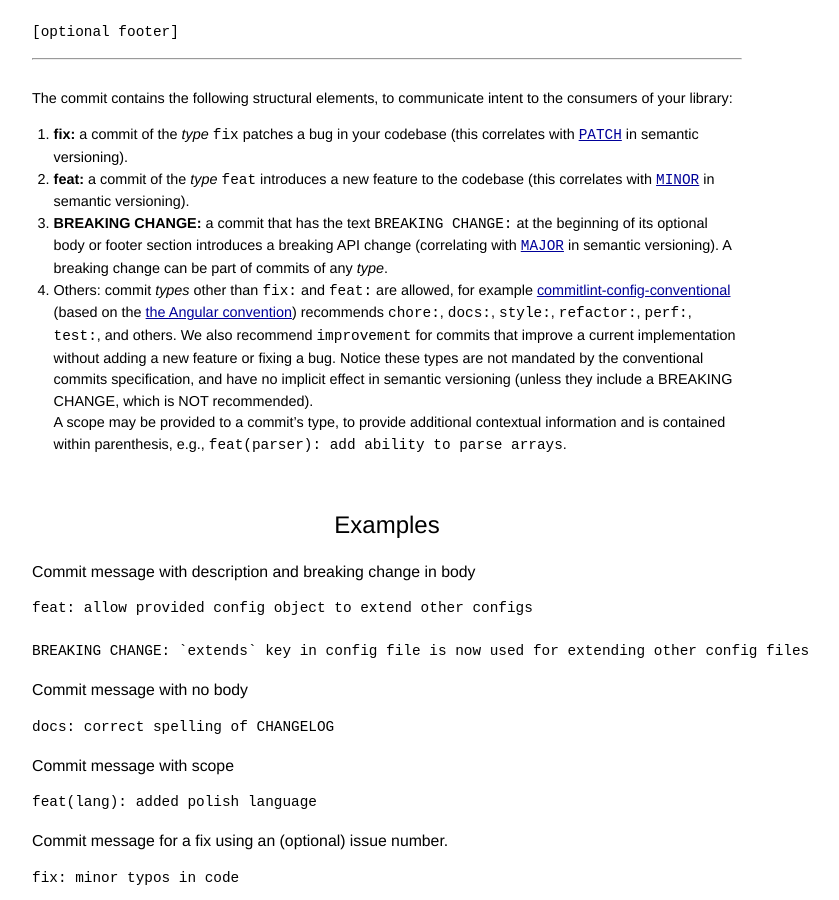
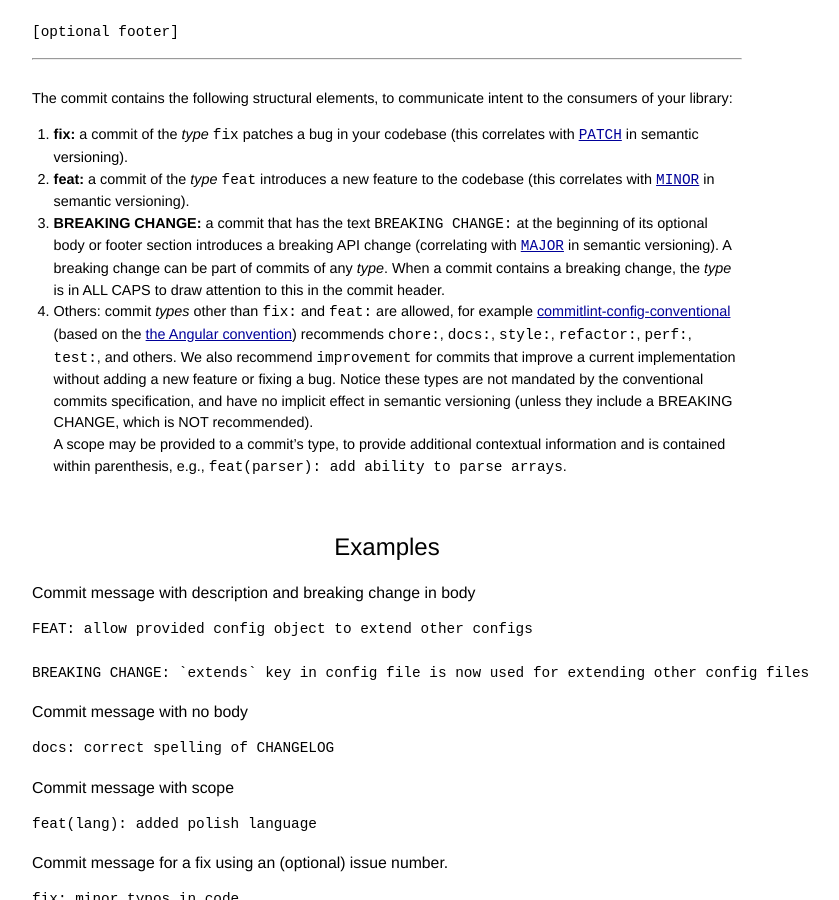
Before and after one commit to conventional-commits/conventionalcommits.org, a Jekyll site: the page built from index.md, in a window 1280 px wide and 900 px high, scrolled down 474 px. Shown: the whole window, without its empty margins (253-1092 px from the left). Built offline with Jekyll 4.4.1, drawn with Linux system fonts in a browser that asks for light colours; some of the changed text lies outside the part shown.

Commit message:
FEAT: prescribe ALL-CAPS type when commit includes breaking change
BREAKING CHANGE: requires type in ALL-CAPS when breaking change, whereas previously type would always be lowercase. Tools enforcing Conventional Commits as understood prior to this change may flag or fail to correctly parse commit messages indicating breaking changes under this version of the spec.

When a commit includes a breaking change, surely this is the most important thing to say about that commit. So lead with it. Indicating the breaking-change-ness of a commit it its header rather than just in its body and footer makes it easier to skim to, notice, and parse out (from abbreviated representations of the commit log) these changes.

````diff
--- a/index.md
+++ b/index.md
@@ -31,6 +31,8 @@ consumers of your library:
 2. **feat:** a commit of the _type_ `feat` introduces a new feature to the codebase (this correlates with [`MINOR`](http://semver.org/#summary) in semantic versioning).
 3. **BREAKING CHANGE:** a commit that has the text `BREAKING CHANGE:` at the beginning of its optional body or footer section introduces a breaking API change (correlating with [`MAJOR`](http://semver.org/#summary) in semantic versioning).
 A breaking change can be part of commits of any _type_.
+When a commit contains a breaking change, the _type_ is in ALL CAPS to draw
+attention to this in the commit header.
 4. Others: commit _types_ other than `fix:` and `feat:` are allowed, for example [commitlint-config-conventional](https://github.com/marionebl/commitlint/tree/master/%40commitlint/config-conventional) (based on the [the Angular convention](https://github.com/angular/angular/blob/22b96b9/CONTRIBUTING.md#-commit-message-guidelines)) recommends `chore:`, `docs:`, `style:`, `refactor:`, `perf:`, `test:`, and others.
 We also recommend `improvement` for commits that improve a current implementation without adding a new feature or fixing a bug.
 Notice these types are not mandated by the conventional commits specification, and have no implicit effect in semantic versioning (unless they include a BREAKING CHANGE, which is NOT recommended).
@@ -41,7 +43,7 @@ A scope may be provided to a commit's type, to provide additional contextual inf
 
 ### Commit message with description and breaking change in body
 ```
-feat: allow provided config object to extend other configs
+FEAT: allow provided config object to extend other configs
 
 BREAKING CHANGE: `extends` key in config file is now used for extending other config files
 ```
@@ -96,7 +98,7 @@ The description is a short description of the code changes, e.g., _fix: array pa
 6. A longer commit body MAY be provided after the short description, providing additional contextual information about the code changes. The body MUST begin one blank line after the description.
 7. A footer MAY be provided one blank line after the body (or after the description if body is missing).
   The footer SHOULD contain additional issue references about the code changes (such as the issues it fixes, e.g.,`Fixes #13`).
-8. Breaking changes MUST be indicated at the very beginning of the footer or body section of a commit. A breaking change MUST consist of the uppercase text `BREAKING CHANGE`, followed by a colon and a space.
+8. Breaking changes MUST be indicated at the very beginning of the footer or body section of a commit. A breaking change MUST consist of the uppercase text `BREAKING CHANGE`, followed by a colon and a space. Commits including a breaking change MUST also use ALL CAPS type.
 9. A description MUST be provided after the `BREAKING CHANGE: `, describing what has changed about the API, e.g., _BREAKING CHANGE: environment variables now take precedence over config files._
 10. The footer MUST only contain `BREAKING CHANGE`, external links, issue references, and other meta-information.
 11. Types other than `feat` and `fix` MAY be used in your commit messages.
````
